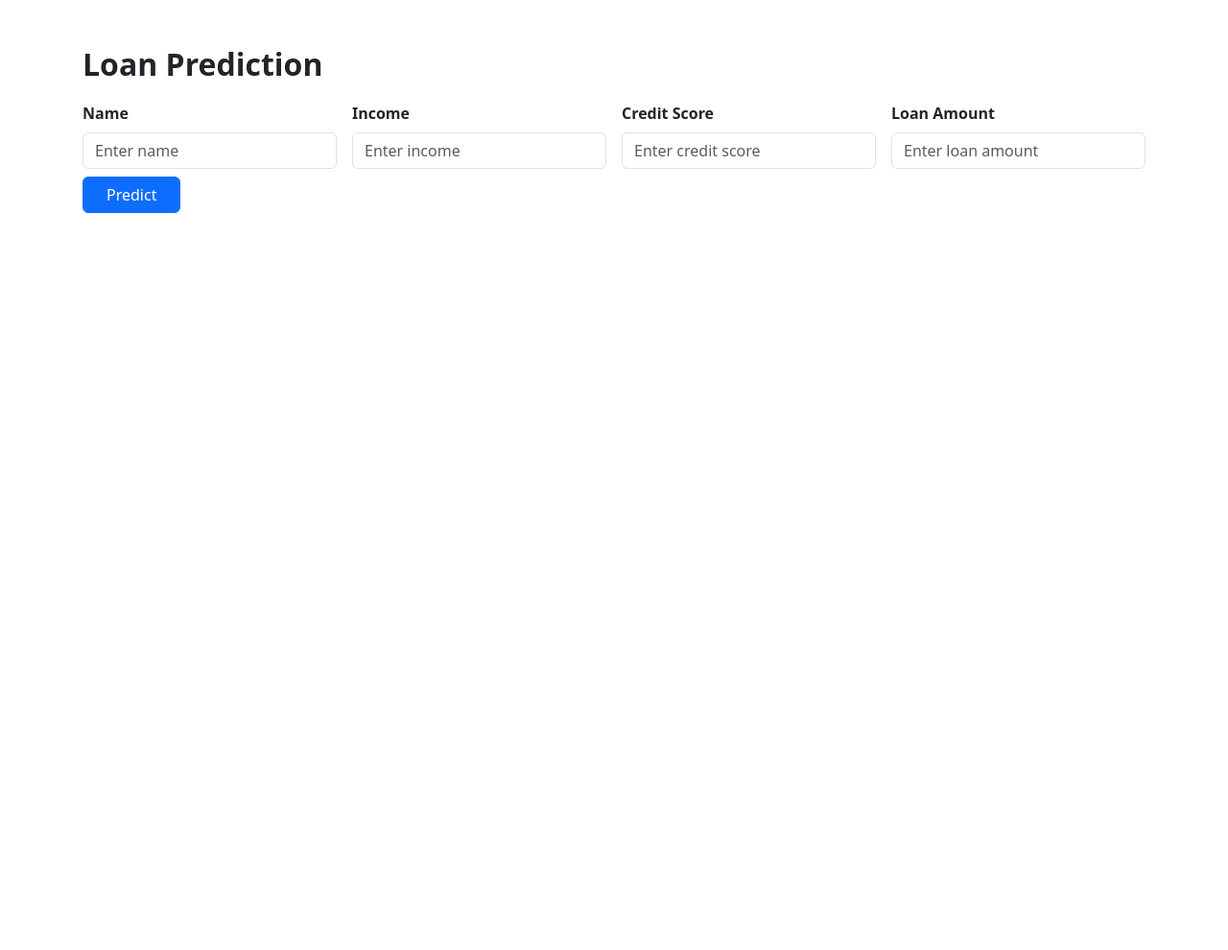
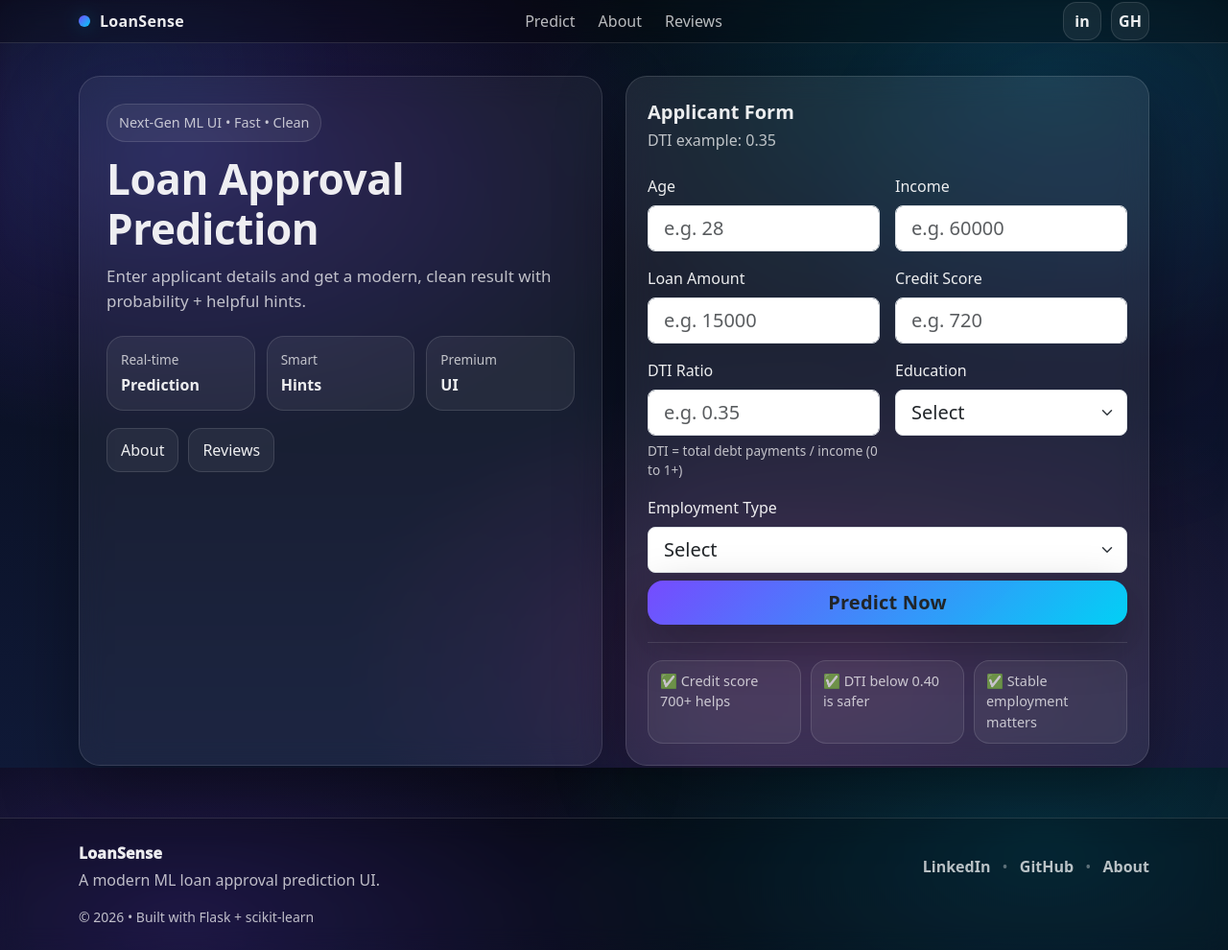
Before and after one commit to Bhavy123321/M.L---Project, a Flask app: template templates/index.html in a window 1280 px wide. Shown: the whole page at 96% size. Before the commit the page ends 222 px from the top, so only its background shows below. Run offline with Flask 3, Linux system fonts and the light colour scheme; the template is opened without the code that fills it, so the values that code supplies are empty.

Commit message:
Update index.html

```diff
--- a/templates/index.html
+++ b/templates/index.html
@@ -1,111 +1,122 @@
-<!doctype html>
-<html lang="en">
-<head>
-  <meta charset="utf-8"/>
-  <meta name="viewport" content="width=device-width, initial-scale=1"/>
-  <title>Loan Prediction</title>
+{% extends "base.html" %}
+{% set title = "LoanSense • Predict" %}
 
-  <!-- ✅ Bootstrap CSS (this is the CSS you’re missing) -->
-  <link href="https://cdn.jsdelivr.net/npm/bootstrap@5.3.3/dist/css/bootstrap.min.css" rel="stylesheet">
+{% block content %}
+<section class="heroWrap">
+  <div class="container">
+    <div class="row g-4 align-items-stretch">
+      <div class="col-lg-6">
+        <div class="heroCard">
+          <div class="pill">Next-Gen ML UI • Fast • Clean</div>
+          <h1 class="heroTitle">Loan Approval Prediction</h1>
+          <p class="heroText">
+            Enter applicant details and get a modern, clean result with probability + helpful hints.
+          </p>
 
-  <style>
-    .page-wrap { padding: 48px 16px; }
-    .title { font-weight: 800; margin-bottom: 20px; }
-    .result-box { border-radius: 12px; padding: 12px 14px; }
-  </style>
-</head>
-<body>
-  <div class="container page-wrap">
-    <h2 class="title">Loan Prediction</h2>
-
-    <!-- ✅ Your same UI form -->
-    <form method="POST" class="mb-4">
-      <div class="row g-3">
-        <div class="col-md-3">
-          <label class="form-label fw-semibold">Name</label>
-          <input type="text" name="name" class="form-control" placeholder="Enter name" required>
+          <div class="miniStats">
+            <div class="miniStat">
+              <div class="miniTop">Real-time</div>
+              <div class="miniBig">Prediction</div>
+            </div>
+            <div class="miniStat">
+              <div class="miniTop">Smart</div>
+              <div class="miniBig">Hints</div>
+            </div>
+            <div class="miniStat">
+              <div class="miniTop">Premium</div>
+              <div class="miniBig">UI</div>
+            </div>
           </div>
 
-        <div class="col-md-3">
-          <label class="form-label fw-semibold">Income</label>
-          <input type="number" name="income" class="form-control" placeholder="Enter income" required>
+          <div class="quickLinks">
+            <a class="qBtn" href="/about">About</a>
+            <a class="qBtn" href="/reviews">Reviews</a>
+          </div>
+        </div>
       </div>
 
-        <div class="col-md-3">
-          <label class="form-label fw-semibold">Credit Score</label>
-          <input type="number" name="credit_score" class="form-control" placeholder="Enter credit score" required>
+      <div class="col-lg-6">
+        <div class="glassCard">
+          <div class="cardHead">
+            <div>
+              <div class="cardTitle">Applicant Form</div>
+              <div class="cardSub">DTI example: 0.35</div>
+            </div>
           </div>
 
-        <div class="col-md-3">
-          <label class="form-label fw-semibold">Loan Amount</label>
-          <input type="number" name="loan_amount" class="form-control" placeholder="Enter loan amount" required>
+          {% if error %}
+            <div class="alert alert-danger mt-3">
+              <b>Fix this:</b> {{ error }}
+            </div>
+          {% endif %}
+
+          <form action="/predict" method="POST" class="row g-3 mt-2">
+            <div class="col-md-6">
+              <label class="form-label">Age</label>
+              <input class="form-control form-control-lg" name="Age" type="number" required
+                     value="{{ form.Age if form else '' }}" placeholder="e.g. 28">
             </div>
 
-        <div class="col-12 mt-2">
-          <button type="submit" class="btn btn-primary px-4">Predict</button>
+            <div class="col-md-6">
+              <label class="form-label">Income</label>
+              <input class="form-control form-control-lg" name="Income" type="number" required
+                     value="{{ form.Income if form else '' }}" placeholder="e.g. 60000">
             </div>
+
+            <div class="col-md-6">
+              <label class="form-label">Loan Amount</label>
+              <input class="form-control form-control-lg" name="LoanAmount" type="number" required
+                     value="{{ form.LoanAmount if form else '' }}" placeholder="e.g. 15000">
+            </div>
+
+            <div class="col-md-6">
+              <label class="form-label">Credit Score</label>
+              <input class="form-control form-control-lg" name="CreditScore" type="number" required
+                     value="{{ form.CreditScore if form else '' }}" placeholder="e.g. 720">
+            </div>
+
+            <div class="col-md-6">
+              <label class="form-label">DTI Ratio</label>
+              <input class="form-control form-control-lg" name="DTIRatio" type="text" required
+                     value="{{ form.DTIRatio if form else '' }}" placeholder="e.g. 0.35">
+              <div class="helpText">DTI = total debt payments / income (0 to 1+)</div>
+            </div>
+
+            <div class="col-md-6">
+              <label class="form-label">Education</label>
+              <select class="form-select form-select-lg" name="Education" required>
+                <option value="" disabled {% if not form %}selected{% endif %}>Select</option>
+                {% for opt in education_options %}
+                  <option value="{{ opt }}" {% if form and form.Education == opt %}selected{% endif %}>{{ opt }}</option>
+                {% endfor %}
+              </select>
+            </div>
+
+            <div class="col-12">
+              <label class="form-label">Employment Type</label>
+              <select class="form-select form-select-lg" name="EmploymentType" required>
+                <option value="" disabled {% if not form %}selected{% endif %}>Select</option>
+                {% for opt in employment_options %}
+                  <option value="{{ opt }}" {% if form and form.EmploymentType == opt %}selected{% endif %}>{{ opt }}</option>
+                {% endfor %}
+              </select>
+            </div>
+
+            <div class="col-12 d-grid mt-2">
+              <button class="btn btnGlow btn-lg">Predict Now</button>
             </div>
           </form>
 
-    <!-- ✅ Current result -->
-    {% if result %}
-      {% if result == "Approved" %}
-        <div class="alert alert-success result-box">
-          <b>Result:</b> Loan Approved ✅
+          <div class="divider"></div>
+
+          <div class="microTips">
+            <div class="microTip">✅ Credit score 700+ helps</div>
+            <div class="microTip">✅ DTI below 0.40 is safer</div>
+            <div class="microTip">✅ Stable employment matters</div>
           </div>
-      {% elif result == "Rejected" %}
-        <div class="alert alert-danger result-box">
-          <b>Result:</b> Loan Rejected ❌
         </div>
-      {% else %}
-        <div class="alert alert-warning result-box">
-          <b>Message:</b> {{ result }}
       </div>
-      {% endif %}
-    {% endif %}
-
-    <!-- ✅ History table (old + new entries) -->
-    {% if history and (result == "Approved" or result == "Rejected") %}
-      <h4 class="mt-4 mb-3">All Loan Data (Last Added + Previous)</h4>
-
-      <div class="table-responsive">
-        <table class="table table-bordered table-hover align-middle">
-          <thead class="table-light">
-            <tr>
-              <th>ID</th>
-              <th>Name</th>
-              <th>Income</th>
-              <th>Credit Score</th>
-              <th>Loan Amount</th>
-              <th>Result</th>
-              <th>Created At</th>
-            </tr>
-          </thead>
-          <tbody>
-            {% for row in history %}
-              <tr>
-                <td>{{ row.id }}</td>
-                <td>{{ row.name }}</td>
-                <td>{{ row.income }}</td>
-                <td>{{ row.credit_score }}</td>
-                <td>{{ row.loan_amount }}</td>
-                <td>
-                  {% if row.result == "Approved" %}
-                    <span class="badge text-bg-success">Approved</span>
-                  {% else %}
-                    <span class="badge text-bg-danger">Rejected</span>
-                  {% endif %}
-                </td>
-                <td>{{ row.created_at }}</td>
-              </tr>
-            {% endfor %}
-          </tbody>
-        </table>
     </div>
-    {% endif %}
   </div>
-
-  <!-- Bootstrap JS (optional) -->
-  <script src="https://cdn.jsdelivr.net/npm/bootstrap@5.3.3/dist/js/bootstrap.bundle.min.js"></script>
-</body>
-</html>
+</section>
+{% endblock %}
```
Lines whose indentation alone changed are shown as unchanged.
